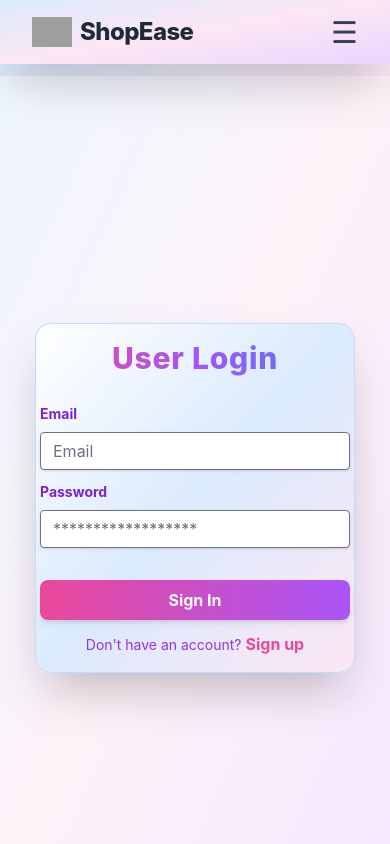
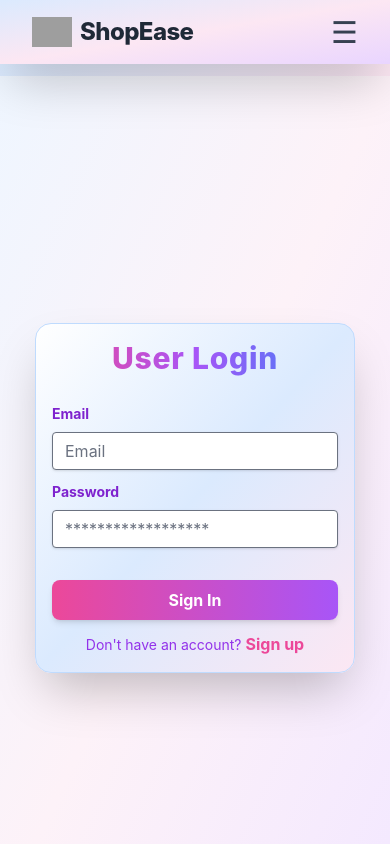
Before and after one commit to usman2722/ecommerce, a React (Create React App) app in the folder frontend/: page /login in a window 390 px wide. Shown: the top 844 px of the page. Built offline with nearby package versions, Linux system fonts and the light colour scheme; no server answers; grey boxes are pictures that could not be loaded.

Commit message:
fix: add horizontal padding to login and signup forms for better mobile spacing

```diff
--- a/frontend/src/pages/LoginPage.js
+++ b/frontend/src/pages/LoginPage.js
@@ -36,7 +36,7 @@ const LoginPage = () => {
 
     return (
         <div className="min-h-screen flex items-center justify-center bg-gradient-to-br from-blue-50 via-pink-50 to-purple-100 px-2">
-            <div className="w-full max-w-xs sm:max-w-md bg-gradient-to-br from-white via-blue-100 to-pink-100 border border-blue-200 rounded-2xl shadow-2xl px-1 py-4 sm:px-4 sm:py-6 flex flex-col items-center">
+            <div className="w-full max-w-xs sm:max-w-md bg-gradient-to-br from-white via-blue-100 to-pink-100 border border-blue-200 rounded-2xl shadow-2xl px-4 py-4 sm:px-6 sm:py-6 flex flex-col items-center">
                 {redirectMsg && (
                     <div className="bg-yellow-100 text-yellow-800 p-2 mb-4 rounded text-center font-semibold w-full">{redirectMsg}</div>
                 )}
--- a/frontend/src/pages/SignupPage.js
+++ b/frontend/src/pages/SignupPage.js
@@ -27,7 +27,7 @@ const SignupPage = () => {
 
     return (
         <div className="min-h-screen flex items-center justify-center bg-gradient-to-br from-blue-50 via-pink-50 to-purple-100 px-2">
-            <div className="w-full max-w-xs sm:max-w-md bg-gradient-to-br from-white via-blue-100 to-pink-100 border border-blue-200 rounded-2xl shadow-2xl px-1 py-4 sm:px-4 sm:py-6 flex flex-col items-center">
+            <div className="w-full max-w-xs sm:max-w-md bg-gradient-to-br from-white via-blue-100 to-pink-100 border border-blue-200 rounded-2xl shadow-2xl px-4 py-4 sm:px-6 sm:py-6 flex flex-col items-center">
                 <form onSubmit={handleSubmit} className="w-full flex flex-col gap-1">
                     <h1 className="text-3xl font-extrabold mb-6 text-center bg-gradient-to-r from-pink-500 via-purple-500 to-blue-500 bg-clip-text text-transparent tracking-wide">Sign Up</h1>
                     <div className="mb-2">
```
